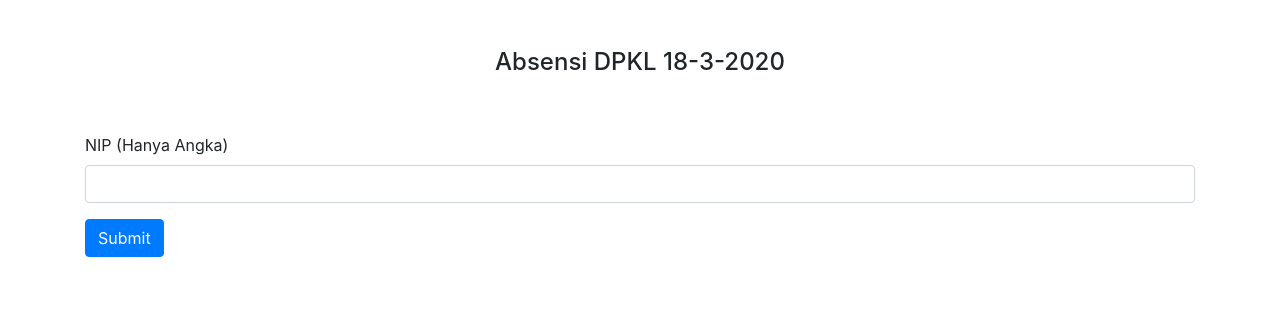
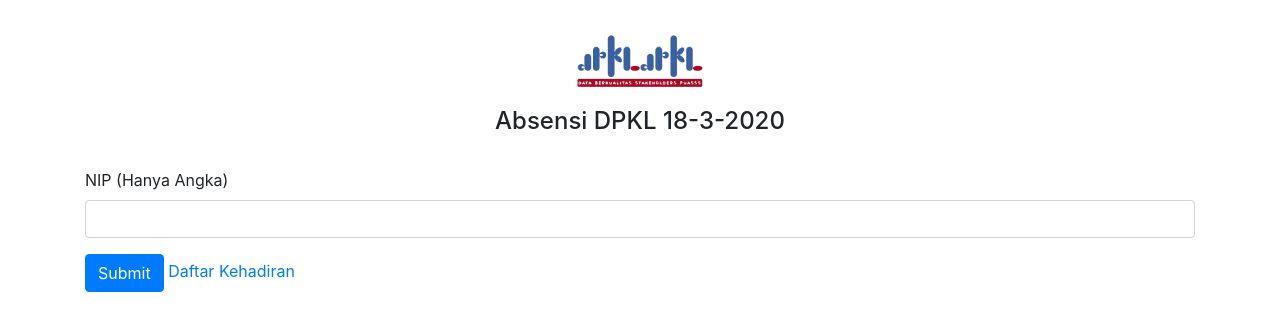
Before and after one commit to youandri/youandri.github.io, a plain HTML site: page absensidpkl.html in a window 1280 px wide. Drawn offline with nearby package versions, Linux system fonts and the light colour scheme; no server answers.

Commit message:
Update absensidpkl.html
tambah logo dan daftar kehadiran

```diff
--- a/absensidpkl.html
+++ b/absensidpkl.html
@@ -21,7 +21,8 @@
     </script>
   <body>
     <div class="container">
-      <br><br>
+      <br>
+      <center><img src="https://github.com/youandri/youandri.github.io/raw/master/DPKL%20LOGO%20PNG.png" style="width:15%"></img></center>
       <h4 class="text-center display-5">Absensi DPKL
 		<script type="text/javascript">
 		<!--
@@ -44,7 +45,7 @@
 		//-->
 		</script>
 		</h4>
-      <br><br>
+      <br>
       <form action="https://docs.google.com/forms/u/0/d/e/1FAIpQLSdk8d2k_jEXa8r_s9qEggCwdiA4-Wy6eT65CzwfuaWwjNqV2w/formResponse" target="_self" method="POST">
   <div class="form-group">
     <label for="NIP">NIP (Hanya Angka)</label>
@@ -60,6 +61,7 @@
   </div>
 
   <button type="submit" class="btn btn-primary">Submit</button>
+  <a href='https://docs.google.com/spreadsheets/d/e/2PACX-1vRvM2gqqr3vBmwdV6NOCotxabdhwWcTDpDf2V4Jd-Ga_RFQjZtaWI1BYxvkFogHpnQA9j0Y4ST9_t7a/pubhtml?gid=320193977&single=true'>Daftar Kehadiran</a>
 </form>
     </div>
   </body>
```
